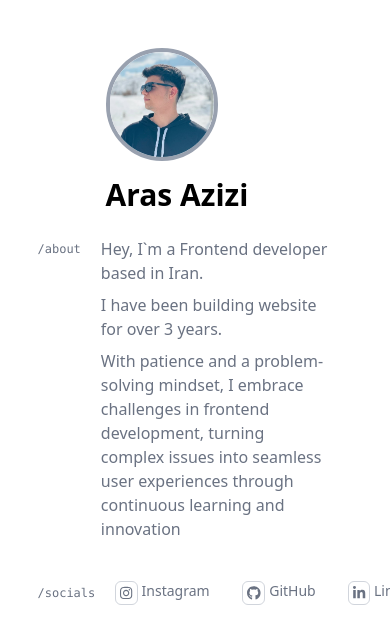
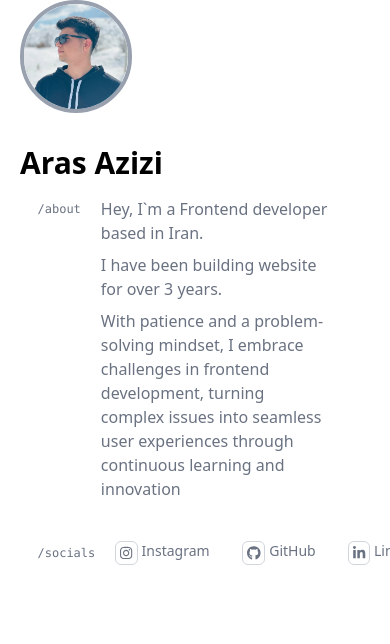
Before and after one commit to ar4scode/arasazizi-portfolio, a React (Vite) app: page / in a window 390 px wide. Shown: the top 644 px of the page. Built offline with nearby package versions, Linux system fonts and the light colour scheme.

Commit message:
change the style of our header and make it responsive

```diff
--- a/src/components/Profile.jsx
+++ b/src/components/Profile.jsx
@@ -2,7 +2,7 @@ import profileImage from "../assets/aras 4.jpg"
 
 export default function Profile() {
   return (
-    <header className=" w-2/4 flex flex-col m-auto mt-10 p-2">
+    <header className="mx-auto w-full p-5 sm:px-8 max-w-screen-md grid xs:grid-cols-[75px_1fr] items-baseline gap-x-6 gap-y-4 py-0">
       <img
         src={profileImage}
         alt="aras azizi image"
```
Also changed, not shown: src/assets/bc-white-aras.JPEG (added).
